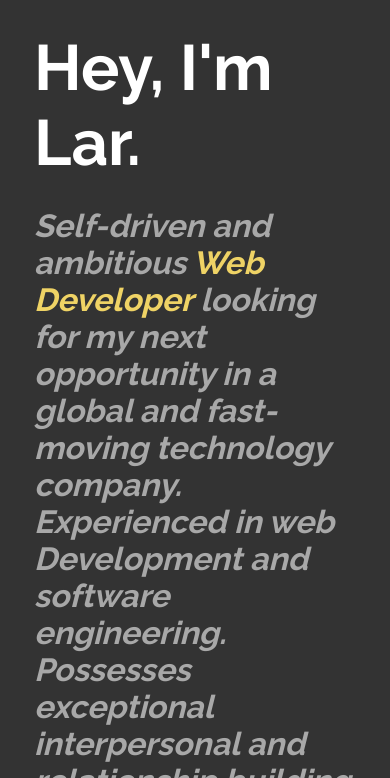
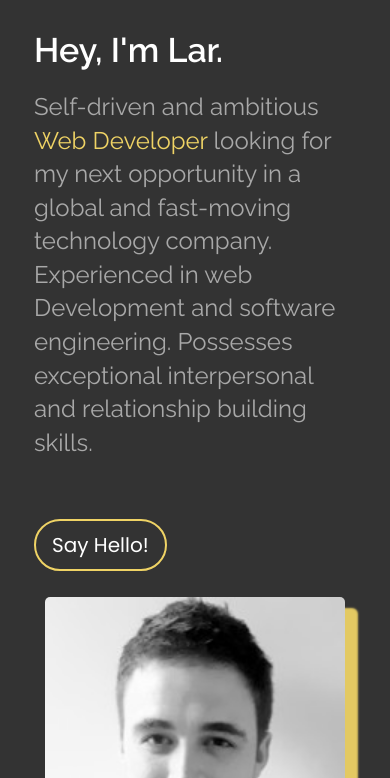
Before and after one commit to Larney11/personal-portfolio, a website: page index.html in a window 390 px wide. Shown: the part 66-844 px from the top of the page. Drawn offline with nearby package versions, Linux system fonts and the light colour scheme.

Commit message:
Home section: media queries added for h1 and h2 tags

```diff
--- a/css/styles.css
+++ b/css/styles.css
@@ -94,18 +94,31 @@ body {
 }
 
 #home h1 {
-  font-family: raleway;
+  font-family: "raleway";
   color: white;
   font-size: 4rem;
+  font-weight: 600;
   margin: 1rem auto 0 auto;
 }
 
 #home h2 {
-  font-family: raleway;
+  font-family: "raleway";
   color: var(--lightGrey);
   font-size: 2rem;
-  font-weight: 200;
-  font-style: italic;
+  font-weight: 400;
+}
+
+@media(max-width: 650px) {
+
+  #home h1 {
+    font-size: 2.125rem;
+  }
+
+  #home h2 {
+    font-size: 1.5rem;
+    font-weight: 400;
+    line-height: 140%;
+  }
 }
 
 .yellow-text {
--- a/index.html
+++ b/index.html
@@ -11,7 +11,7 @@
   <link rel="stylesheet" href="https://use.fontawesome.com/releases/v5.15.1/css/all.css" integrity="sha384-vp86vTRFVJgpjF9jiIGPEEqYqlDwgyBgEF109VFjmqGmIY/Y4HV4d3Gp2irVfcrp" crossorigin="anonymous">
   <link rel="stylesheet" href="https://cdnjs.cloudflare.com/ajax/libs/font-awesome/4.7.0/css/font-awesome.min.css">
   <link href="https://fonts.googleapis.com/css?family=Poppins:100,200,300,400,500,600,700,800&display=swap" rel="stylesheet">
-  <link href="https://fonts.googleapis.com/css?family=Raleway:700&display=swap" rel="stylesheet" />
+  <link href="https://fonts.googleapis.com/css?family=Raleway:100,200,300,400,500,600,700,800&display=swap" rel="stylesheet" />
 </head>
 
 <body>
```
